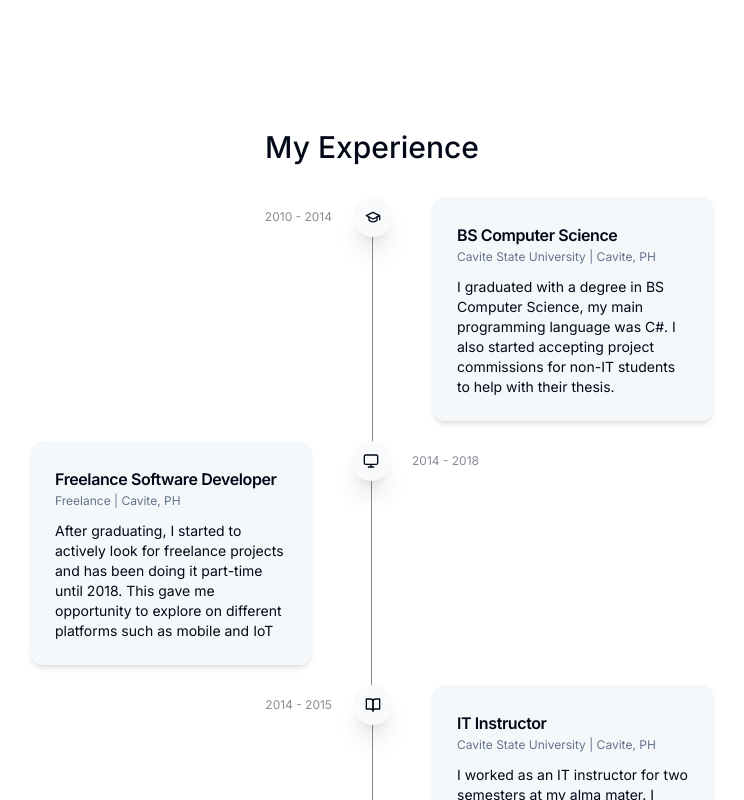
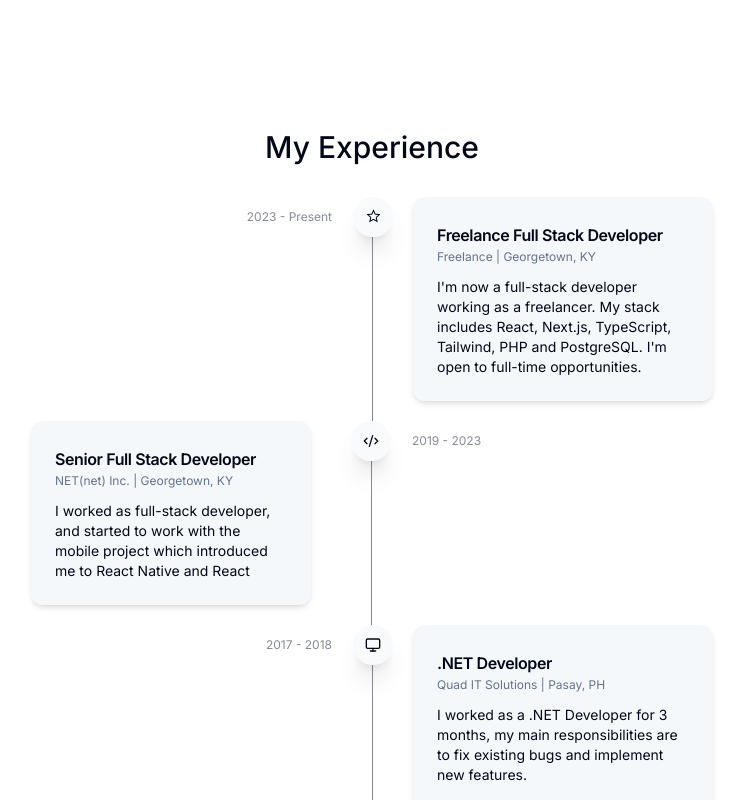
Before and after one commit to ezanglo/portfolio, a Next.js app: page / in a window 1280 px wide. Shown: the part 3080-3880 px from the top of the page, without its empty margins (268-1012 px from the left). Built offline with nearby package versions, Linux system fonts and the light colour scheme; no server answers.

Commit message:
Updated experience section

```diff
--- a/components/experience-card.tsx
+++ b/components/experience-card.tsx
@@ -11,7 +11,6 @@ import { useBreakpoint } from "@/hooks/use-breakpoint";
 import { experiencesData } from "@/lib/data";
 import { cn } from "@/lib/utils";
 import { motion } from "framer-motion";
-import { useEffect, useState } from "react";
 
 export const fadeInAnimationVariants = {
   initial: (index: number) => ({
@@ -72,7 +71,7 @@ export default function ExperienceCard({
           <Card
             className={cn(
               "flex flex-col gap-3 h-full bg-secondary/70 border-none shadow-md",
-              "ml-10 md:ml-[initial] md:group-even:ml-10 md:group-odd:mr-10"
+              "ml-5 md:ml-[initial] md:group-even:ml-5 md:group-odd:mr-10"
             )}
           >
             <CardHeader className="pb-0">
--- a/components/experience-section.tsx
+++ b/components/experience-section.tsx
@@ -17,10 +17,10 @@ export default function ExperienceSection() {
       ref={ref}
       initial={{ opacity: 0, y: 100 }}
       animate={{ opacity: 1, y: 0 }}
-      className="scroll-mt-28 mb-28 sm:mb-40 pl-10 sm:px-16 overflow-x-hidden"
+      className="scroll-mt-28 mb-28 sm:mb-40 pl-5 sm:px-16 overflow-x-hidden"
     >
       <SectionHeading>My Experience</SectionHeading>
-      {experiencesData.map((experience, index) => (
+      {experiencesData.toReversed().map((experience, index) => (
         <div className="group" key={index}>
           <ExperienceCard {...experience} index={index} />
         </div>
```
